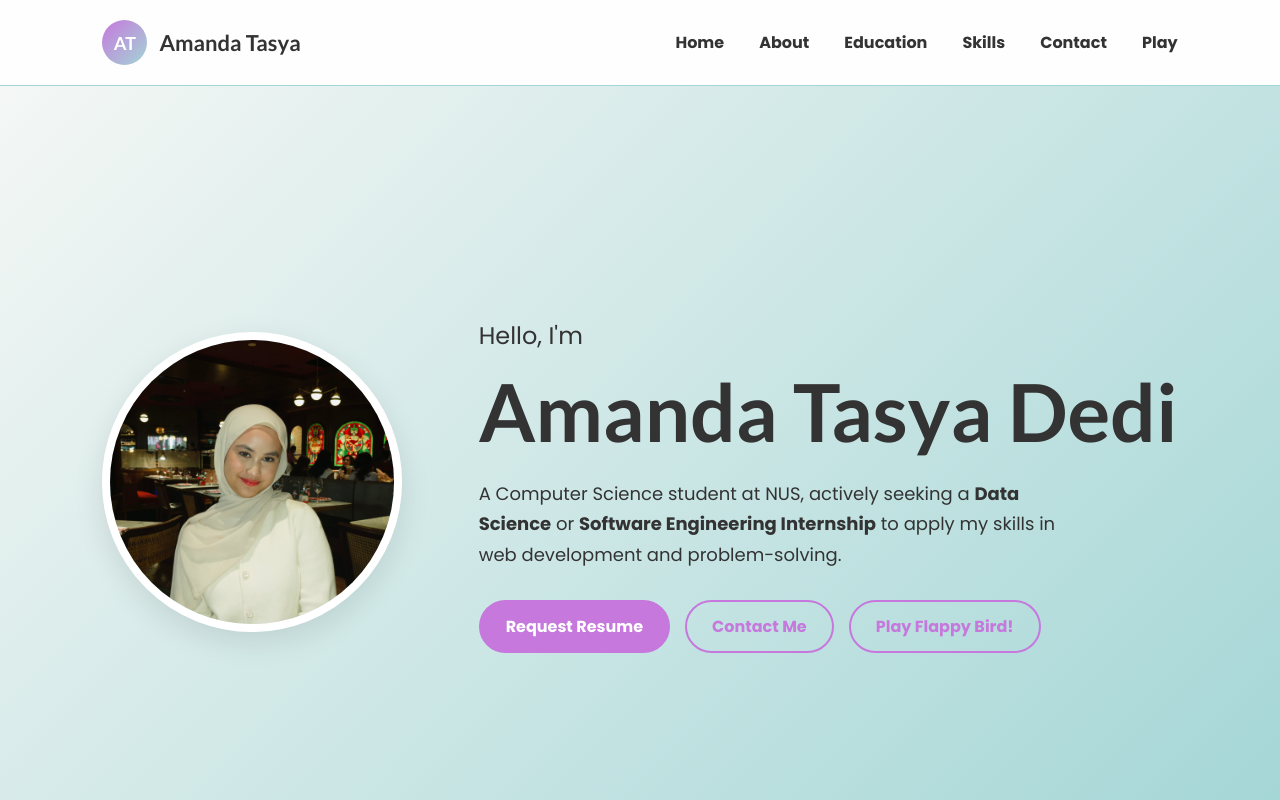
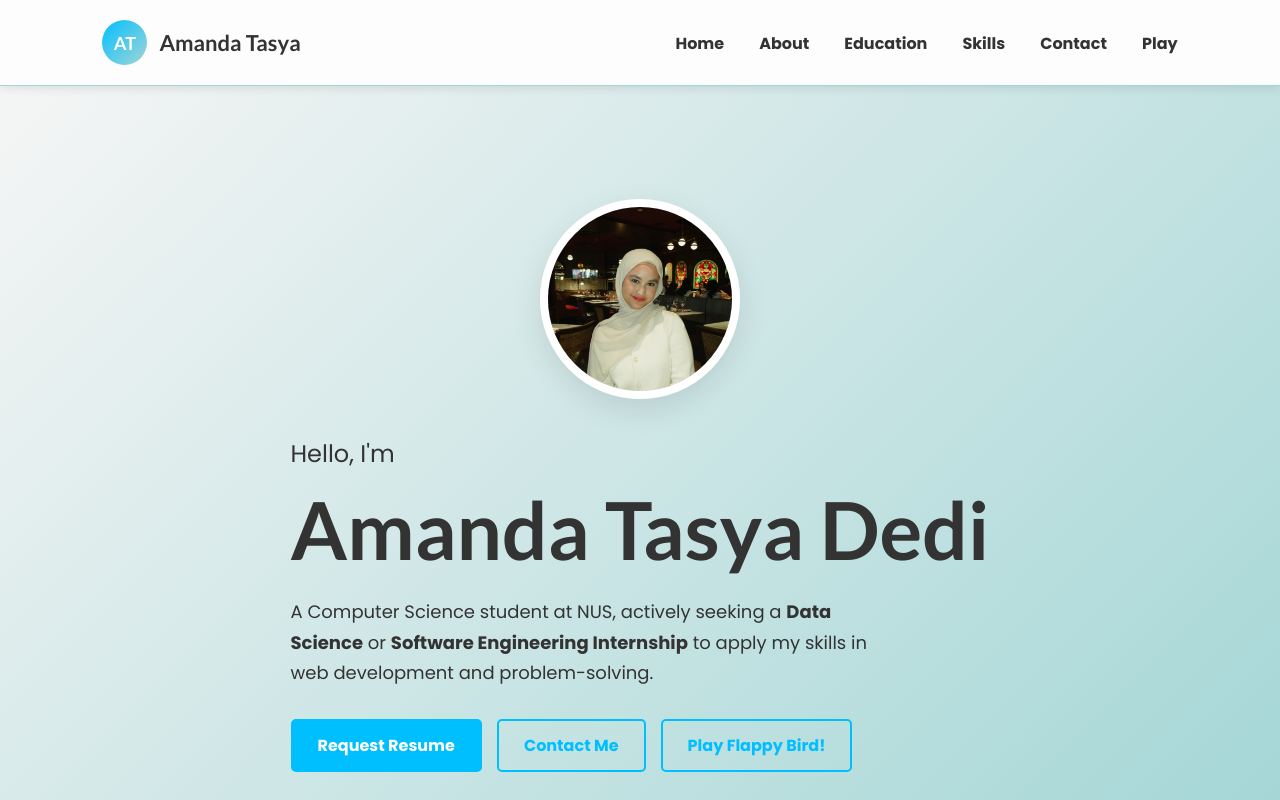
Before and after one commit to amndatasyaa/amndatasyaa.github.io, a Next.js app: page / in a window 1280 px wide. Shown: the top 800 px of the page. Built offline with nearby package versions, Linux system fonts and the light colour scheme.

Commit message:
refactor: redesign website to be more sleek and modern

```diff
--- a/app/globals.css
+++ b/app/globals.css
@@ -1,9 +1,9 @@
 @import url('https://fonts.googleapis.com/css2?family=Playfair+Display:wght@700&family=Lato:wght@400;700&display=swap');
 
 :root {
-  --bg-color: #f4f7f5;
+  --bg-color: #F5F5F5;
   --text-color: #333333;
-  --primary-color: #C678DD;
+  --primary-color: #00BFFF;
   --secondary-color: #a2d5d5;
   --white: #ffffff;
   --heading-font: 'Lato', sans-serif;
@@ -21,6 +21,7 @@ body {
   background-color: var(--bg-color);
   color: var(--text-color);
   font-family: var(--body-font);
+  font-size: 18px;
   overflow-x: hidden;
 }
 
@@ -36,6 +37,7 @@ body {
   top: 0;
   z-index: 1000;
   transition: all 0.3s ease;
+  box-shadow: 0 2px 10px rgba(0, 0, 0, 0.1);
 }
 
 .logo {
@@ -121,9 +123,18 @@ body {
 
 .home {
   display: flex;
+  flex-direction: column;
   align-items: center;
-  justify-content: space-between;
-  gap: 50px;
+  justify-content: center;
+  text-align: center;
+}
+
+.home-inner {
+  display: flex;
+  flex-direction: column;
+  align-items: center;
+  justify-content: center;
+  gap: 30px;
 }
 
 .profile-container {
@@ -131,8 +142,8 @@ body {
 }
 
 .profile-img {
-  width: 300px;
-  height: 300px;
+  width: 200px;
+  height: 200px;
   border-radius: 50%;
   border: 8px solid var(--white);
   box-shadow: 0 10px 30px rgba(0, 0, 0, 0.1);
@@ -171,29 +182,31 @@ body {
 
 .btn {
   padding: 12px 25px;
-  border-radius: 30px;
+  border-radius: 5px;
   text-decoration: none;
   font-weight: 700;
   font-size: 16px;
   transition: all 0.3s ease;
   display: inline-block;
+  border: 2px solid transparent;
 }
 
 .btn-primary {
   background-color: var(--primary-color);
   color: var(--white);
-  border: 2px solid var(--primary-color);
+  border-color: var(--primary-color);
 }
 
 .btn-primary:hover {
-  background-color: var(--white);
+  background-color: transparent;
   color: var(--primary-color);
+  border-color: var(--primary-color);
 }
 
 .btn-secondary {
   background-color: transparent;
   color: var(--primary-color);
-  border: 2px solid var(--primary-color);
+  border-color: var(--primary-color);
 }
 
 .btn-secondary:hover {
--- a/app/page.tsx
+++ b/app/page.tsx
@@ -62,7 +62,7 @@ export default function Home() {
         whileInView="visible"
         viewport={{ once: true }}
       >
-        <div className="home">
+        <div className="home-inner">
             <div className="profile-container">
               <Image
                 src="/profile.jpg"
```
Lines whose indentation alone changed are shown as unchanged.
